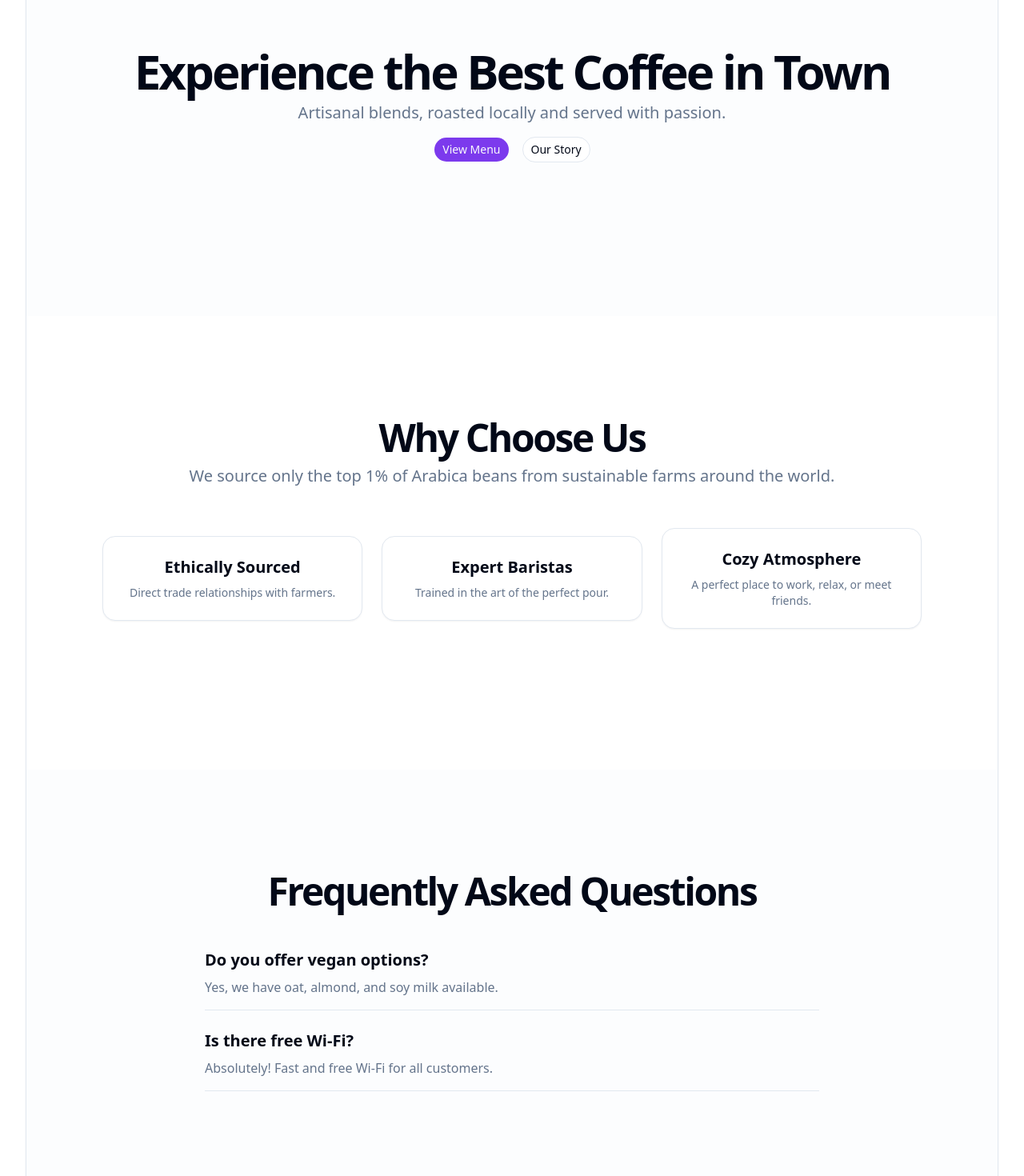
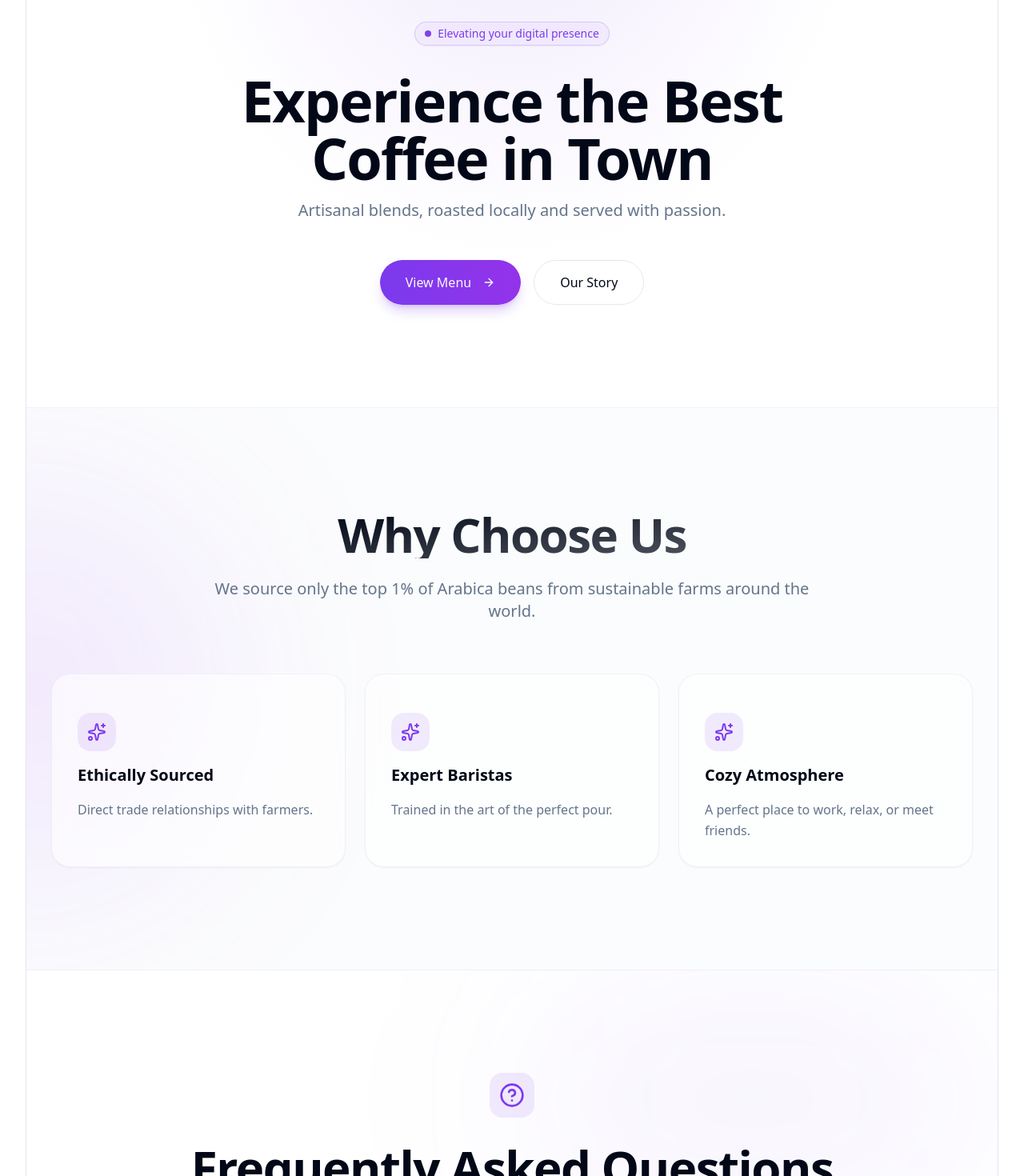
Before and after one commit to duylinh13/Launchify-AI, a Next.js app: page /preview in a window 1280 px wide. Shown: the part 260-1730 px from the top of the page at 80% size. Built offline with nearby package versions, Linux system fonts and the light colour scheme.

Commit message:
style: upgrade website sections to VIP Pro aesthetic with glassmorphism and animations

```diff
--- a/src/components/website/sections/about.tsx
+++ b/src/components/website/sections/about.tsx
@@ -1,29 +1,37 @@
 import type { AboutSection } from '@/lib/validations/section'
+import { Sparkles } from 'lucide-react'
 
 export function About({ data }: { data: Partial<AboutSection['content']> }) {
   if (!data) return null;
 
   return (
-    <section className="w-full py-12 md:py-24 lg:py-32">
-      <div className="container px-4 md:px-6">
-        <div className="flex flex-col items-center justify-center space-y-4 text-center">
-          <div className="space-y-2">
-            <h2 className="text-3xl font-bold tracking-tighter sm:text-5xl">
-              {data.title || ''}
-            </h2>
-            <p className="max-w-[900px] text-muted-foreground md:text-xl/relaxed lg:text-base/relaxed xl:text-xl/relaxed">
-              {data.description || ''}
-            </p>
-          </div>
+    <section className="relative w-full py-20 md:py-32 bg-muted/30 overflow-hidden border-y border-border/50">
+      <div className="absolute top-1/2 left-0 w-[500px] h-[500px] bg-purple-500/10 blur-[120px] rounded-full pointer-events-none -translate-y-1/2 -translate-x-1/2"></div>
+
+      <div className="container relative z-10 px-4 md:px-6 mx-auto">
+        <div className="flex flex-col items-center justify-center space-y-6 text-center max-w-3xl mx-auto mb-16">
+          <h2 className="text-3xl font-extrabold tracking-tight sm:text-5xl lg:text-6xl bg-clip-text text-transparent bg-gradient-to-br from-foreground to-foreground/70">
+            {data.title || ''}
+          </h2>
+          <p className="text-lg text-muted-foreground md:text-xl leading-relaxed">
+            {data.description || ''}
+          </p>
         </div>
+
         {data.features && data.features.length > 0 && (
-          <div className="mx-auto grid max-w-5xl items-center gap-6 py-12 lg:grid-cols-3">
+          <div className="mx-auto grid max-w-6xl items-stretch gap-6 md:grid-cols-2 lg:grid-cols-3">
             {data.features.map((feature, idx) => {
               if (!feature) return null;
               return (
-                <div key={idx} className="flex flex-col items-center space-y-2 border p-6 rounded-lg bg-card text-card-foreground shadow-sm">
-                  <h3 className="text-xl font-bold">{feature.title || ''}</h3>
-                  <p className="text-sm text-muted-foreground text-center">
+                <div key={idx} className="group relative flex flex-col space-y-4 p-8 rounded-3xl border border-border/50 bg-background/60 backdrop-blur-md hover:bg-background shadow-sm hover:shadow-xl hover:shadow-primary/10 transition-all duration-500 overflow-hidden">
+                  <div className="absolute inset-0 bg-gradient-to-br from-primary/5 via-transparent to-transparent opacity-0 group-hover:opacity-100 transition-opacity duration-500"></div>
+
+                  <div className="w-12 h-12 rounded-2xl bg-primary/10 flex items-center justify-center text-primary mb-2 group-hover:scale-110 transition-transform duration-500">
+                    <Sparkles className="w-6 h-6" />
+                  </div>
+
+                  <h3 className="text-xl font-bold z-10">{feature.title || ''}</h3>
+                  <p className="text-base text-muted-foreground leading-relaxed z-10">
                     {feature.description || ''}
                   </p>
                 </div>
--- a/src/components/website/sections/faq.tsx
+++ b/src/components/website/sections/faq.tsx
@@ -1,21 +1,34 @@
 import type { FAQSection } from '@/lib/validations/section'
+import { HelpCircle } from 'lucide-react'
 
 export function FAQ({ data }: { data: Partial<FAQSection['content']> }) {
   if (!data) return null;
 
   return (
-    <section className="w-full py-12 md:py-24 lg:py-32 bg-muted/20">
-      <div className="container px-4 md:px-6">
-        <h2 className="text-3xl font-bold tracking-tighter sm:text-5xl text-center mb-12">
-          {data.title || ''}
-        </h2>
-        <div className="mx-auto max-w-3xl space-y-6">
+    <section className="relative w-full py-20 md:py-32 bg-background overflow-hidden">
+      <div className="absolute top-0 right-0 w-1/2 h-1/2 bg-primary/5 blur-[120px] rounded-full pointer-events-none"></div>
+
+      <div className="container relative z-10 px-4 md:px-6 mx-auto">
+        <div className="flex flex-col items-center text-center mb-16 space-y-4">
+          <div className="inline-flex items-center justify-center p-3 bg-primary/10 rounded-2xl text-primary mb-4">
+            <HelpCircle className="w-8 h-8" />
+          </div>
+          <h2 className="text-3xl font-extrabold tracking-tight sm:text-5xl lg:text-6xl">
+            {data.title || 'Frequently Asked Questions'}
+          </h2>
+          <p className="max-w-[600px] text-lg text-muted-foreground mt-4">
+            Everything you need to know about our product and billing.
+          </p>
+        </div>
+
+        <div className="mx-auto max-w-4xl grid gap-6 md:grid-cols-2">
           {data.questions && data.questions.map((faq, idx) => {
             if (!faq) return null;
             return (
-              <div key={idx} className="space-y-2 border-b pb-4">
-                <h3 className="text-xl font-bold">{faq.question || ''}</h3>
-                <p className="text-muted-foreground">{faq.answer || ''}</p>
+              <div key={idx} className="group relative p-8 rounded-3xl border border-border/50 bg-background/50 backdrop-blur-sm hover:bg-muted/50 hover:shadow-xl hover:shadow-primary/5 hover:-translate-y-1 transition-all duration-300">
+                <div className="absolute top-0 left-0 w-full h-1 bg-gradient-to-r from-primary to-purple-600 opacity-0 group-hover:opacity-100 transition-opacity duration-300 rounded-t-3xl"></div>
+                <h3 className="text-xl font-bold mb-3">{faq.question || ''}</h3>
+                <p className="text-muted-foreground leading-relaxed">{faq.answer || ''}</p>
               </div>
             );
           })}
--- a/src/components/website/sections/hero.tsx
+++ b/src/components/website/sections/hero.tsx
@@ -1,27 +1,48 @@
 import type { HeroSection } from '@/lib/validations/section'
 import { Button } from '@/components/ui/button'
+import { ArrowRight } from 'lucide-react'
 
 export function Hero({ data }: { data: Partial<HeroSection['content']> }) {
   if (!data) return null;
 
   return (
-    <section className="w-full py-12 md:py-24 lg:py-32 xl:py-48 bg-muted/20">
-      <div className="container px-4 md:px-6">
-        <div className="flex flex-col items-center space-y-4 text-center">
-          <div className="space-y-2">
-            <h1 className="text-3xl font-bold tracking-tighter sm:text-4xl md:text-5xl lg:text-6xl/none">
+    <section className="relative w-full overflow-hidden bg-background pt-24 pb-16 md:pt-32 md:pb-24 lg:pt-40 lg:pb-32">
+      {/* Premium Background Gradients */}
+      <div className="absolute inset-0 z-0 bg-[radial-gradient(ellipse_at_top,_var(--tw-gradient-stops))] from-primary/10 via-background to-background"></div>
+      <div className="absolute -top-24 -left-24 w-96 h-96 bg-primary/20 blur-[100px] rounded-full opacity-50 mix-blend-screen"></div>
+      <div className="absolute top-1/2 -right-24 w-96 h-96 bg-purple-500/20 blur-[120px] rounded-full opacity-50 mix-blend-screen"></div>
+
+      <div className="container relative z-10 px-4 md:px-6 mx-auto">
+        <div className="flex flex-col items-center max-w-4xl mx-auto space-y-8 text-center animate-in slide-in-from-bottom-6 fade-in duration-1000 fill-mode-both">
+
+          {/* Badge */}
+          <div className="inline-flex items-center rounded-full border border-primary/20 bg-primary/5 px-3 py-1 text-sm font-medium text-primary shadow-sm backdrop-blur-md">
+            <span className="flex h-2 w-2 rounded-full bg-primary mr-2 animate-pulse"></span>
+            Elevating your digital presence
+          </div>
+
+          <div className="space-y-4">
+            <h1 className="text-4xl font-extrabold tracking-tight sm:text-5xl md:text-6xl lg:text-7xl">
               {data.headline || ''}
             </h1>
             {data.subheadline && (
-              <p className="mx-auto max-w-[700px] text-muted-foreground md:text-xl">
+              <p className="mx-auto max-w-[700px] text-lg text-muted-foreground sm:text-xl leading-relaxed">
                 {data.subheadline}
               </p>
             )}
           </div>
-          <div className="space-x-4">
-            {data.primaryButtonText && <Button>{data.primaryButtonText}</Button>}
+
+          <div className="flex flex-col sm:flex-row gap-4 pt-4 w-full justify-center">
+            {data.primaryButtonText && (
+              <Button size="lg" className="rounded-full h-14 px-8 text-base shadow-lg shadow-primary/25 hover:shadow-xl hover:shadow-primary/40 hover:-translate-y-0.5 transition-all duration-300 group bg-gradient-to-r from-primary to-purple-600 border-0">
+                {data.primaryButtonText}
+                <ArrowRight className="ml-2 w-4 h-4 group-hover:translate-x-1 transition-transform" />
+              </Button>
+            )}
             {data.secondaryButtonText && (
-              <Button variant="outline">{data.secondaryButtonText}</Button>
+              <Button size="lg" variant="outline" className="rounded-full h-14 px-8 text-base bg-background/50 backdrop-blur-md hover:bg-muted transition-all duration-300">
+                {data.secondaryButtonText}
+              </Button>
             )}
           </div>
         </div>
```
